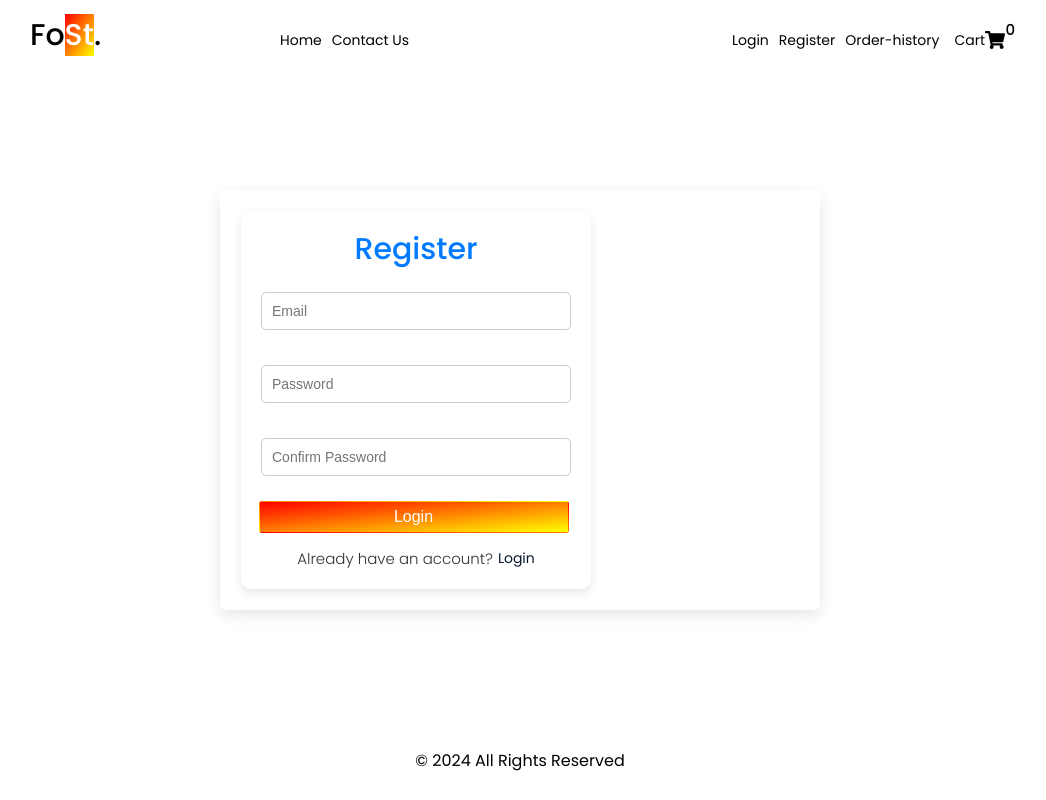
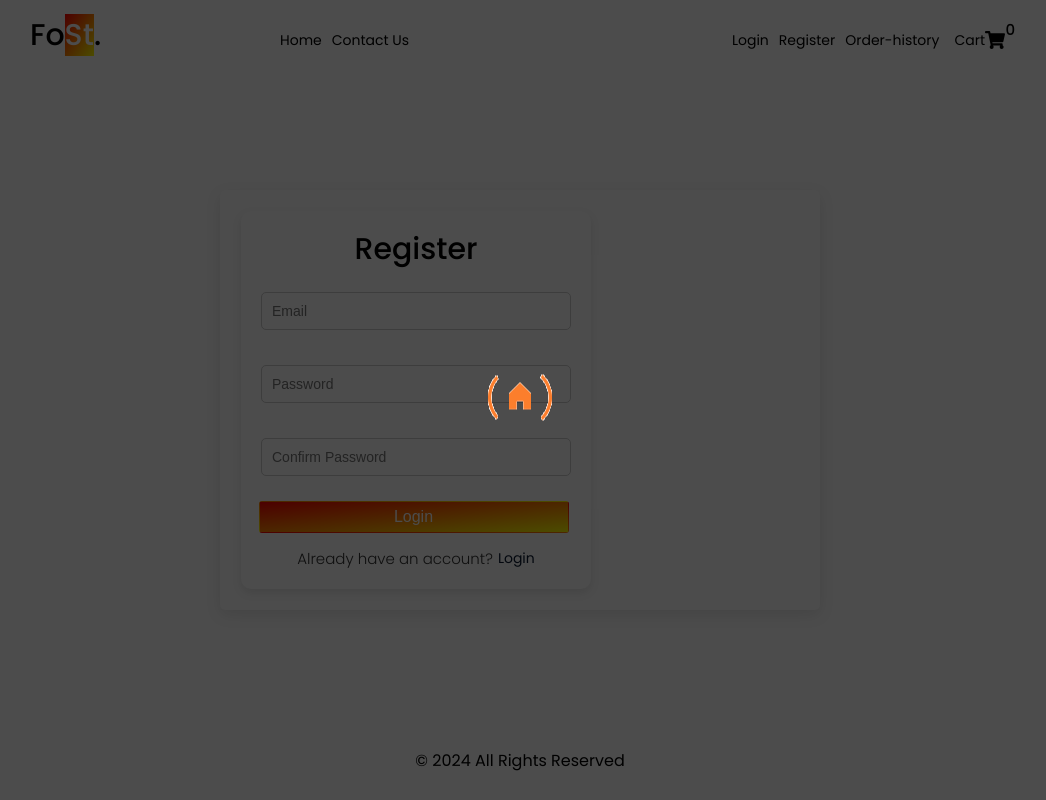
Before and after one commit to saitejavellanki/FoSt---Online-Canteen-food-ordering-system, a React (Create React App) app: page /register in a window 1280 px wide. Shown: the whole page, without its empty margins (120-1166 px from the left). Built offline with nearby package versions, Linux system fonts and the light colour scheme.

Commit message:
Changed Loader image

```diff
--- a/src/pages/auth/Register.js
+++ b/src/pages/auth/Register.js
@@ -11,7 +11,7 @@ const Register = () => {
     const [email, setEmail] = useState("")
     const [password, setPassword] = useState("")
     const [cPassword, setCPassword] = useState("")
-    const [isLoading, setIsLoading] = useState(false)
+    const [isLoading, setIsLoading] = useState(true)
 
     const navigate = useNavigate()
 
--- a/src/pages/auth/auth.module.scss
+++ b/src/pages/auth/auth.module.scss
@@ -25,7 +25,7 @@
       align-items: center; /* Center horizontally */
 
       h2 {
-        color: var(--color-primary); /* Change color to primary color */
+        color: var(--color-danger); /* Change color to primary color */
         text-align: center;
         margin-bottom: 1.5rem; /* Add margin for spacing */
       }
```
Also changed, not shown: src/Assets/loader.gif.
